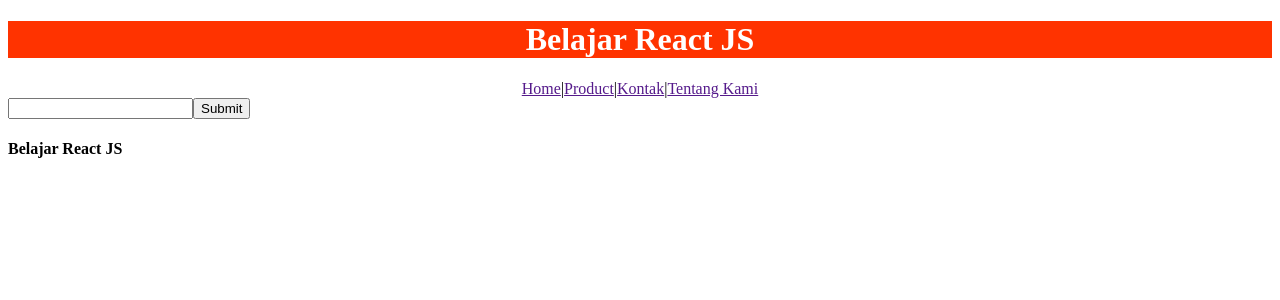
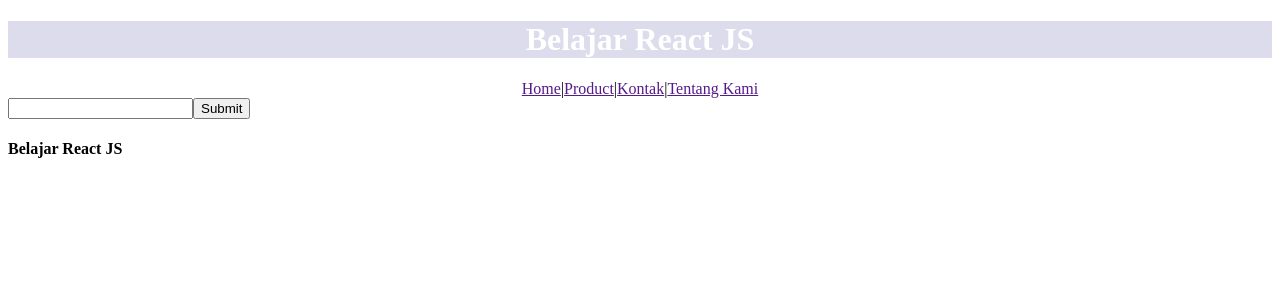
Before and after one commit to fizardev/belajar-react-js, a React (Create React App) app: page / in a window 1280 px wide. Shown: the top 300 px of the page. Built offline with nearby package versions, Linux system fonts and the light colour scheme.

Commit message:
css internal on react js

```diff
--- a/src/Page/Header.js
+++ b/src/Page/Header.js
@@ -1,10 +1,15 @@
 import React from "react";
+
+const judul = {
+  color: '#ffffff',
+  backgroundColor: '#dddcec'
+}
 
 const Header = () => {
   return (
     <div>
       <center>
-        <h1 style={{ color: "#ffffff", backgroundColor: "#ff3300" }}>
+        <h1 style={judul}>
           Belajar React JS
         </h1>
         <a href="">Home</a>|<a href="">Product</a>|<a href="">Kontak</a>|
```
